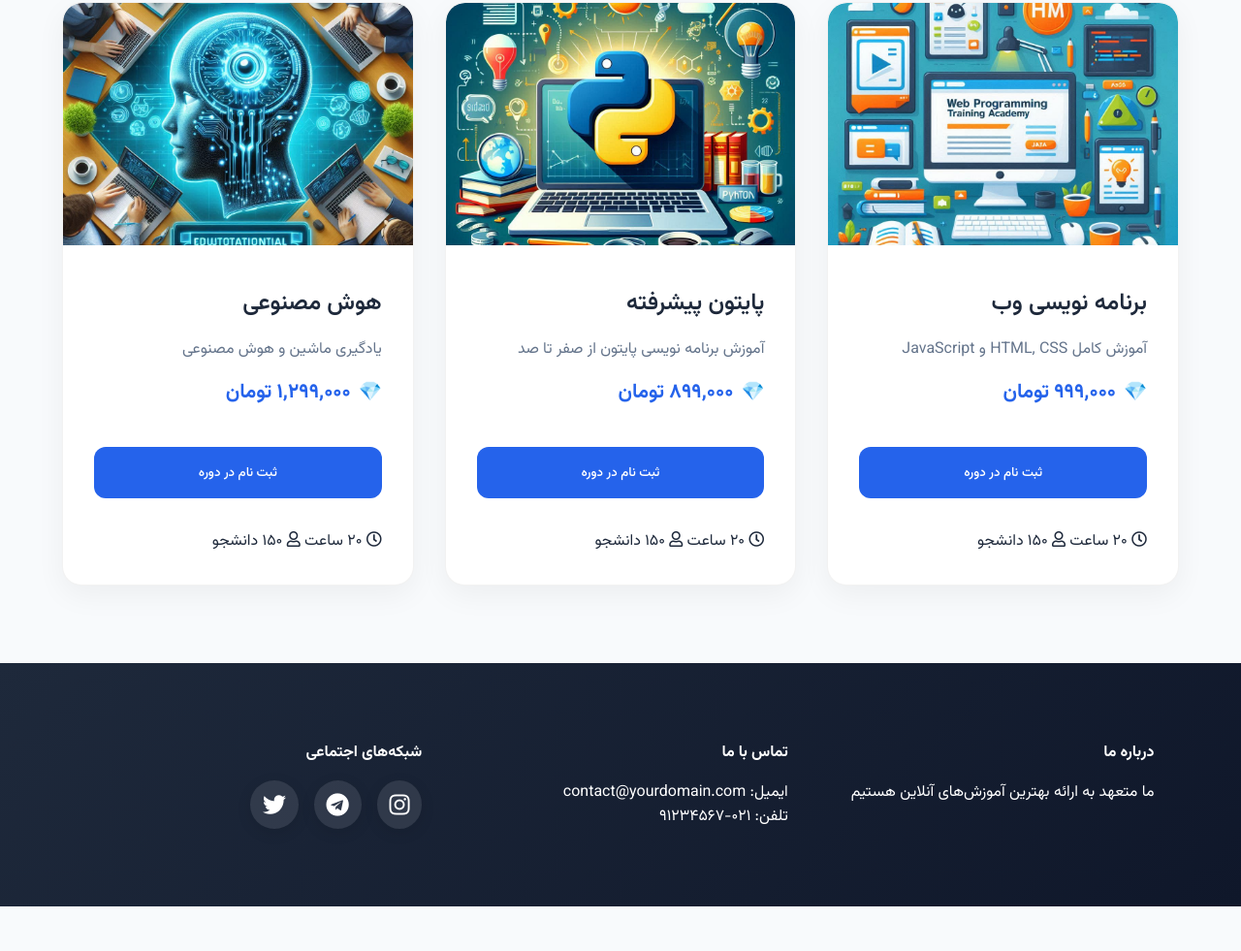
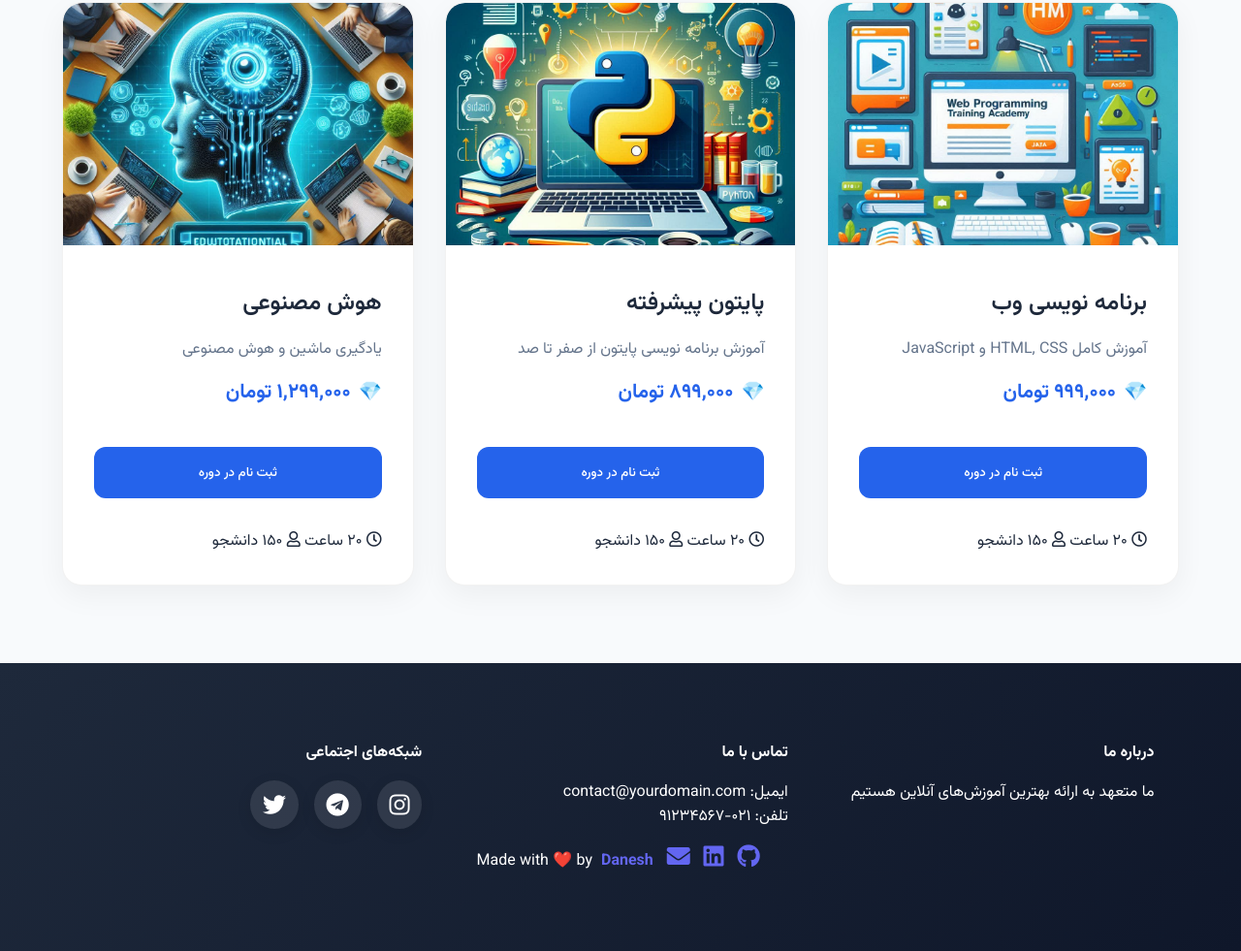
Before and after one commit to DaneshCode/course-platform, a plain HTML site: page index.html in a window 1280 px wide. Shown: the part 964-1945 px from the top of the page at 97% size. Before the commit the page ends 1899 px from the top, so only its background shows below. Drawn offline with nearby package versions, Linux system fonts and the light colour scheme.

Commit message:
Update README and add footer with social links

```diff
--- a/index.html
+++ b/index.html
@@ -116,6 +116,23 @@
           </div>
         </div>
       </div>
+      <p class="made">
+        <a href="https://github.com/DaneshCode" target="_blank"
+          ><i class="fab fa-github"></i
+        ></a>
+        <a href="https://www.linkedin.com/in/DaneshCode" target="_blank"
+          ><i class="fab fa-linkedin"></i
+        ></a>
+        <a href="mailto:DaneshCode.Dev@gmail.com">
+          <i class="fas fa-envelope"></i
+        ></a>
+        Made with ❤️ by
+        <a
+          href="https://daneshcode.github.io/Portfolio-Website/"
+          target="_blank"
+          >Danesh</a
+        >
+      </p>
     </footer>
     <script src="https://unpkg.com/aos@next/dist/aos.js"></script>
     <script>
--- a/style.css
+++ b/style.css
@@ -342,6 +342,26 @@ footer {
   font-size: 1.2rem;
 }
 
+.made {
+  margin: 1rem 0 0 0;
+  text-align: center;
+}
+.made a > i {
+  font-size: x-large;
+}
+
+.made a {
+  color: #6366f1;
+  text-decoration: none;
+  font-weight: bold;
+  padding: 0.3rem;
+}
+
+.made a:hover {
+  color: #4f51e5;
+  text-decoration: underline;
+}
+
 @keyframes fadeIn {
   from {
     opacity: 0;
```
Also changed, not shown: 1 other file.
